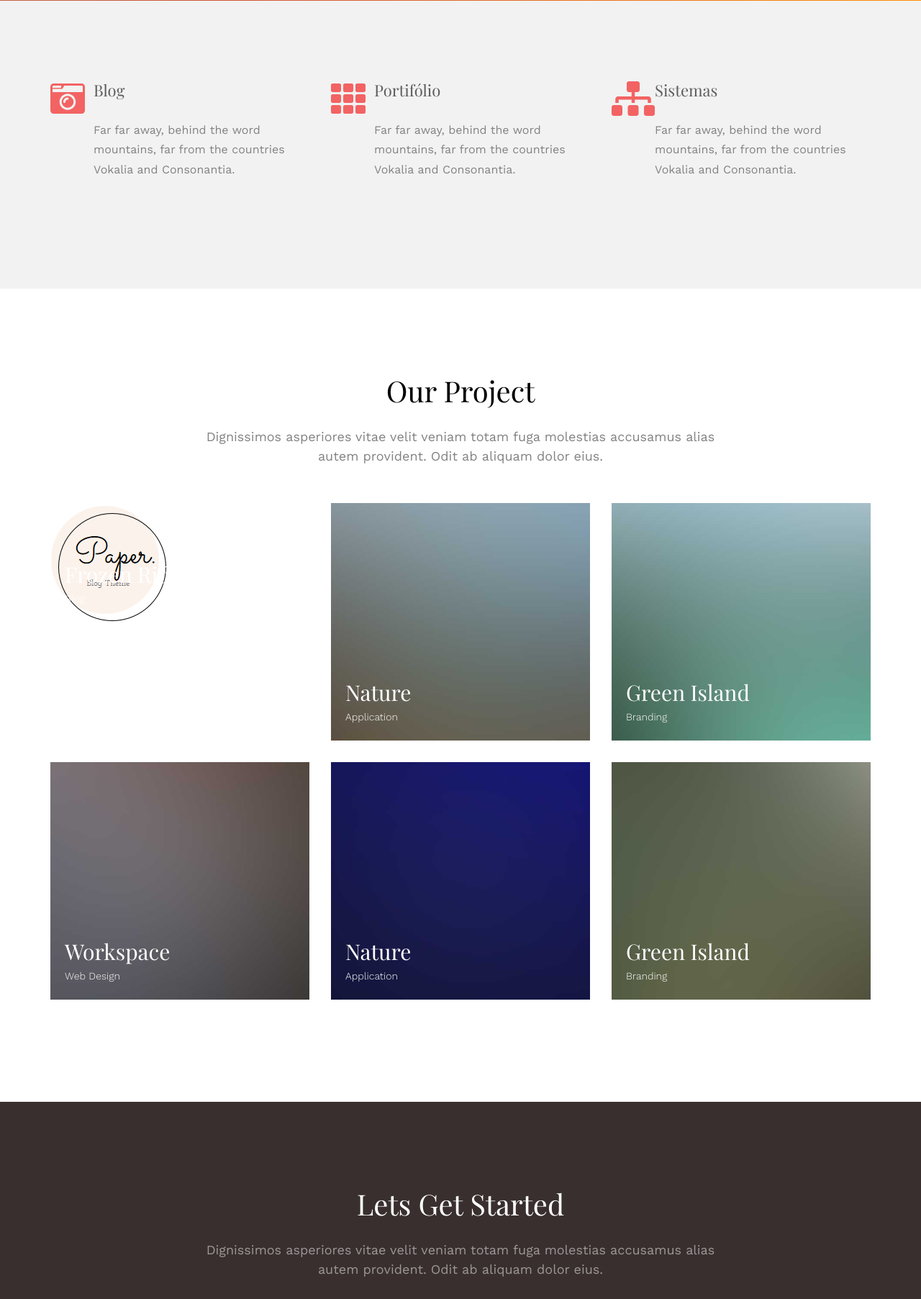
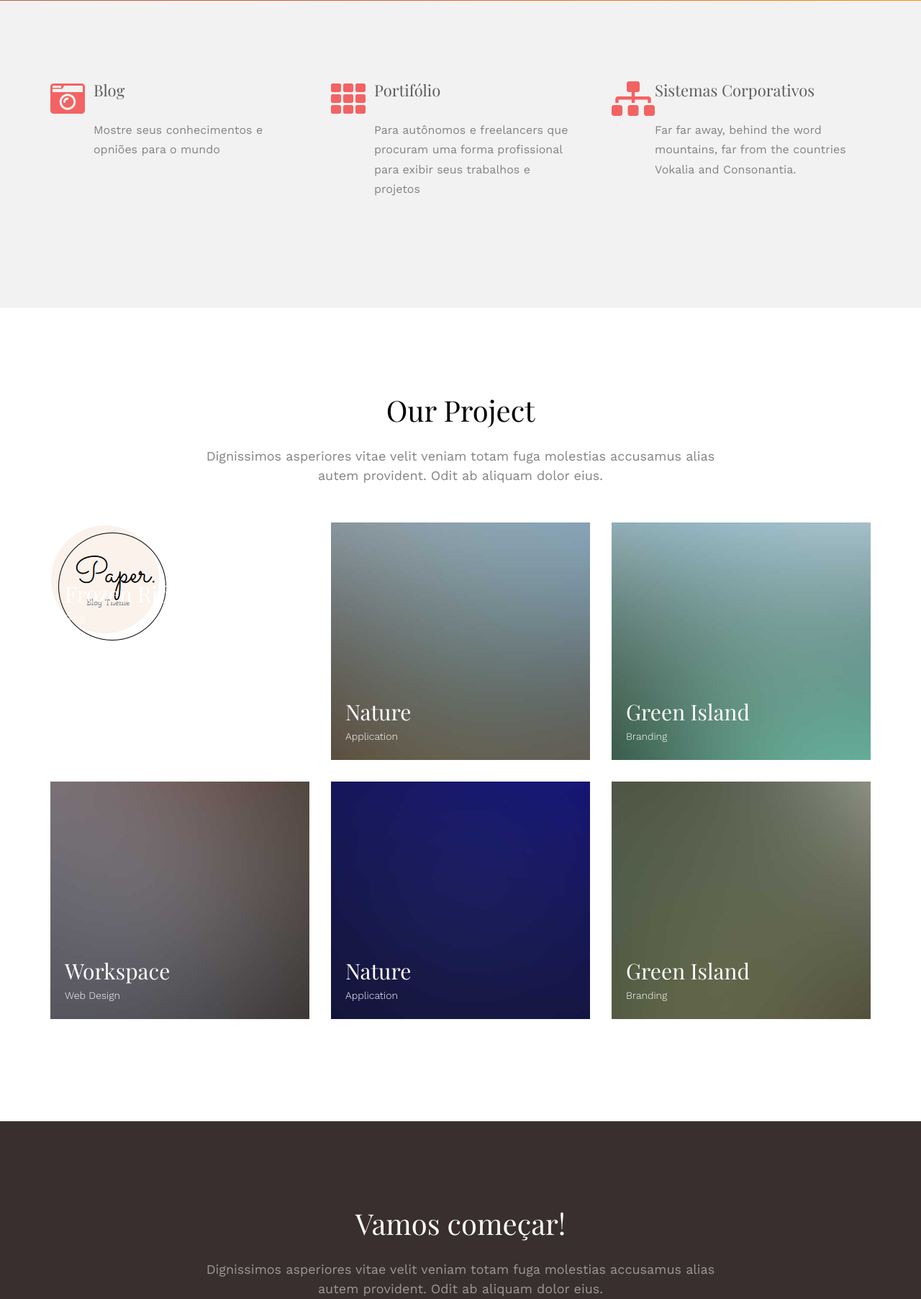
Before and after one commit to leoChristofoli/crotalus, a Django app: page / in a window 1280 px wide. Shown: the part 799-2604 px from the top of the page at 72% size. Run offline with Django 3.2, Linux system fonts and the light colour scheme; some libraries are stand-ins or nearby versions; some web fonts are replaced.

Commit message:
homepage

```diff
--- a/crotalus/templates/base.html
+++ b/crotalus/templates/base.html
@@ -51,7 +51,7 @@
             <div class="left-menu text-right menu-1">
               <ul>
                 <li><a href="work.html">Work</a></li>
-                <li><a href="about.html">About</a></li>
+                <li><a href="#services">About</a></li>
                 <li class="has-dropdown">
                   <a href="services.html">Services</a>
                   <ul class="dropdown">
--- a/crotalus/templates/pages/home.html
+++ b/crotalus/templates/pages/home.html
@@ -29,6 +29,7 @@
     </div>
 </header>
 
+<section id="services">
 <div id="fh5co-services" class="fh5co-bg-section">
     <div class="container">
         <div class="row">
@@ -38,7 +39,7 @@
                         <i class="fas fa-camera-retro fa-3x" style="color:#F36363"></i>
                     </span>
                     <h3>Blog</h3>
-                    <p>Far far away, behind the word mountains, far from the countries Vokalia and Consonantia.</p>
+                    <p>Mostre seus conhecimentos e opniões para o mundo</p>
                 </div>
             </div>
             <div class="col-md-4 col-sm-4">
@@ -47,7 +48,7 @@
                         <i class="fas fa-th fa-3x" style="color:#F36363"></i>
                     </span>
                     <h3>Portifólio</h3>
-                    <p>Far far away, behind the word mountains, far from the countries Vokalia and Consonantia.</p>
+                    <p>Para autônomos e freelancers que procuram uma forma profissional para exibir seus trabalhos e projetos</p>
                 </div>
             </div>
             <div class="col-md-4 col-sm-4">
@@ -55,13 +56,14 @@
                     <span class="icon">
                         <i class="fas fa-sitemap fa-3x" style="color:#F36363"></i>
                     </span>
-                    <h3>Sistemas</h3>
+                    <h3>Sistemas Corporativos</h3>
                     <p>Far far away, behind the word mountains, far from the countries Vokalia and Consonantia.</p>
                 </div>
             </div>
         </div>
     </div>
 </div>
+</section>
 
 <div id="fh5co-project">
 		<div class="container">
@@ -79,31 +81,31 @@
 					</a>
 				</div>
 				<div class="col-md-4 col-sm-6 fh5co-project animate-box" data-animate-effect="fadeIn">
-					<a href="#"><img src="images/work-2.jpg" alt="Free HTML5 Website Template by FreeHTML5.co" class="img-responsive">
+					<a href="#"><img src="{% static 'images/work-2.jpg' %}" alt="Free HTML5 Website Template by FreeHTML5.co" class="img-responsive">
 						<h3>Nature</h3>
 						<span>Application</span>
 					</a>
 				</div>
 				<div class="col-md-4 col-sm-6 fh5co-project animate-box" data-animate-effect="fadeIn">
-					<a href="#"><img src="images/work-3.jpg" alt="Free HTML5 Website Template by FreeHTML5.co" class="img-responsive">
+					<a href="#"><img src="{% static 'images/work-3.jpg' %}" alt="Free HTML5 Website Template by FreeHTML5.co" class="img-responsive">
 						<h3>Green Island</h3>
 						<span>Branding</span>
 					</a>
 				</div>
 				<div class="col-md-4 col-sm-6 fh5co-project animate-box" data-animate-effect="fadeIn">
-					<a href="#"><img src="images/work-4.jpg" alt="Free HTML5 Website Template by FreeHTML5.co" class="img-responsive">
+					<a href="#"><img src="{% static 'images/work-4.jpg' %}" alt="Free HTML5 Website Template by FreeHTML5.co" class="img-responsive">
 						<h3>Workspace</h3>
 						<span>Web Design</span>
 					</a>
 				</div>
 				<div class="col-md-4 col-sm-6 fh5co-project animate-box" data-animate-effect="fadeIn">
-					<a href="#"><img src="images/work-5.jpg" alt="Free HTML5 Website Template by FreeHTML5.co" class="img-responsive">
+					<a href="#"><img src="{% static 'images/work-5.jpg' %}" alt="Free HTML5 Website Template by FreeHTML5.co" class="img-responsive">
 						<h3>Nature</h3>
 						<span>Application</span>
 					</a>
 				</div>
 				<div class="col-md-4 col-sm-6 fh5co-project animate-box" data-animate-effect="fadeIn">
-					<a href="#"><img src="images/work-6.jpg" alt="Free HTML5 Website Template by FreeHTML5.co" class="img-responsive">
+					<a href="#"><img src="{% static 'images/work-6.jpg' %}" alt="Free HTML5 Website Template by FreeHTML5.co" class="img-responsive">
 						<h3>Green Island</h3>
 						<span>Branding</span>
 					</a>
@@ -117,7 +119,7 @@
     <div class="container">
         <div class="row animate-box">
             <div class="col-md-8 col-md-offset-2 text-center fh5co-heading">
-                <h2>Lets Get Started</h2>
+                <h2>Vamos começar!</h2>
                 <p>Dignissimos asperiores vitae velit veniam totam fuga molestias accusamus alias autem provident. Odit ab aliquam dolor eius.</p>
             </div>
         </div>
```
Also changed, not shown: crotalus/static/images/work-2.jpg (added), crotalus/static/images/work-3.jpg (added), crotalus/static/images/work-4.jpg (added), crotalus/static/images/work-5.jpg (added), crotalus/static/images/work-6.jpg (added).
